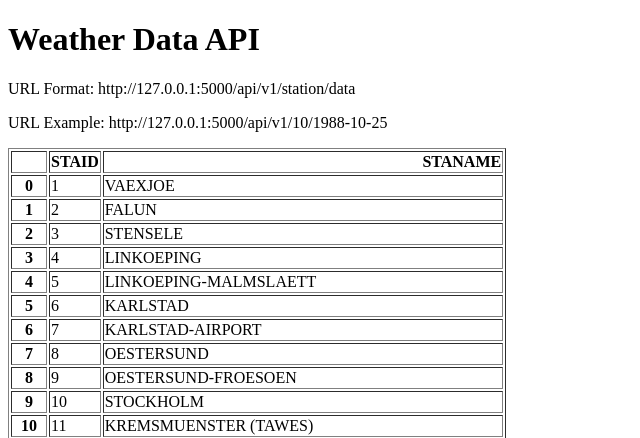
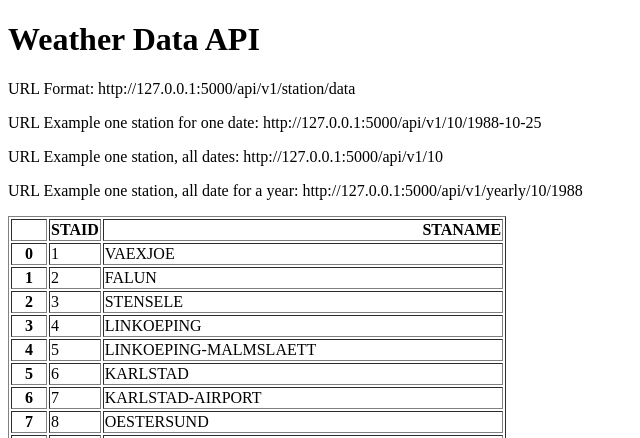
Before and after one commit to fzebib/megacourse-app6-weather-api, a Flask app: page / in a window 1280 px wide. Shown: the top 438 px of the page, without its empty margins (0-640 px from the left). Run offline with Flask 3, Linux system fonts and the light colour scheme.

Commit message:
yearly queries, all data queries

```diff
--- a/main.py
+++ b/main.py
@@ -20,6 +20,21 @@ def about(station, date):
             "date": date,
             "temperature": temperature}
 
+@app.route("/api/v1/<station>")
+def all_data(station):
+    filename = "data_small/TG_STAID" + str(station).zfill(6) + ".txt"
+    df = pd.read_csv(filename, skiprows=20, parse_dates=['    DATE'])
+    result = df.to_dict(orient="records")
+    return result
+
+@app.route("/api/v1/yearly/<station>/<year>")
+def year_data(station, year):
+    filename = "data_small/TG_STAID" + str(station).zfill(6) + ".txt"
+    df = pd.read_csv(filename, skiprows=20)
+    df['    DATE'] = df["    DATE"].astype(str)
+    query_year = df[df['    DATE'].str.startswith(str(year))].to_dict(orient="records")
+    return query_year
+
 
 if __name__ == "__main__":
     app.run(debug=True)
--- a/templates/home.html
+++ b/templates/home.html
@@ -9,7 +9,9 @@
 <body>
     <h1>Weather Data API</h1>
     <p>URL Format: http://127.0.0.1:5000/api/v1/station/data</p>
-    <p>URL Example: http://127.0.0.1:5000/api/v1/10/1988-10-25</p>
+    <p>URL Example one station for one date: http://127.0.0.1:5000/api/v1/10/1988-10-25</p>
+    <p>URL Example one station, all dates: http://127.0.0.1:5000/api/v1/10</p>
+    <p>URL Example one station, all date for a year: http://127.0.0.1:5000/api/v1/yearly/10/1988</p>
     <p> {{data|safe}}</p>
 </body>
 
```
